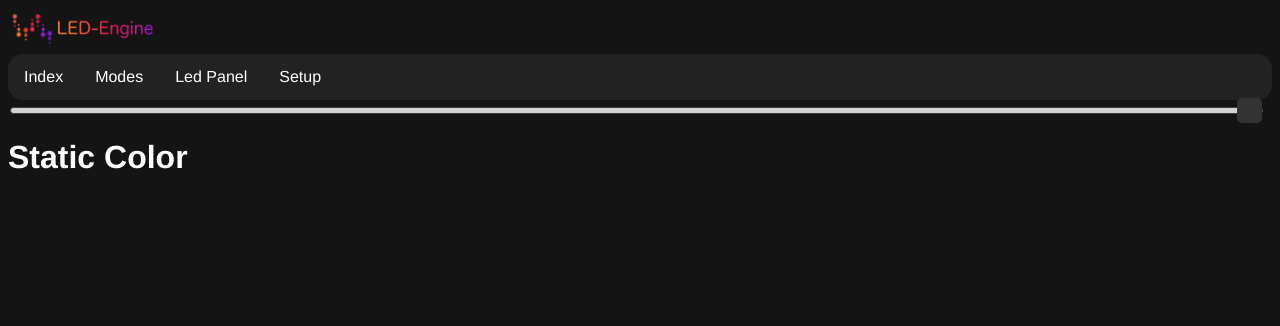
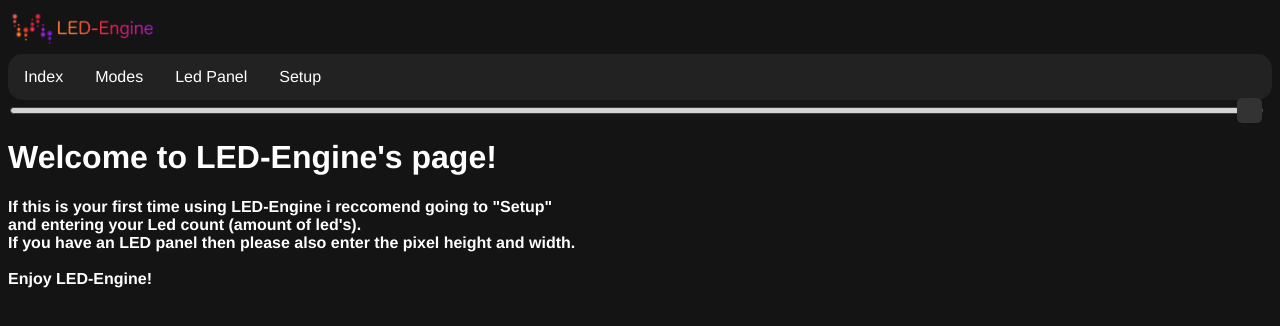
Before and after one commit to merijndewit/Led-Engine, a website: page LedEngine/public/index.html in a window 1280 px wide. Drawn offline with nearby package versions, Linux system fonts and the light colour scheme; no server answers.

Commit message:
added a proper index

```diff
--- a/LedEngine/public/index.html
+++ b/LedEngine/public/index.html
@@ -17,7 +17,14 @@
 
 <div class="StaticColor">
   <input type="range" min="0" max="100" value="100" class="range-slider" id="A1" oninput="valueChanged(this)">
-  <h1>Static Color</h1>
+  <h1>Welcome to LED-Engine's page!</h1>
+  <b>If this is your first time using LED-Engine i reccomend going to "Setup"</b>
+  <br>
+  <b>and entering your Led count (amount of led's).</b>
+  <br>
+  <b>If you have an LED panel then please also enter the pixel height and width.</b>
+  <br><br>
+  <b>Enjoy LED-Engine!</b>
 </div>
 
 
```
